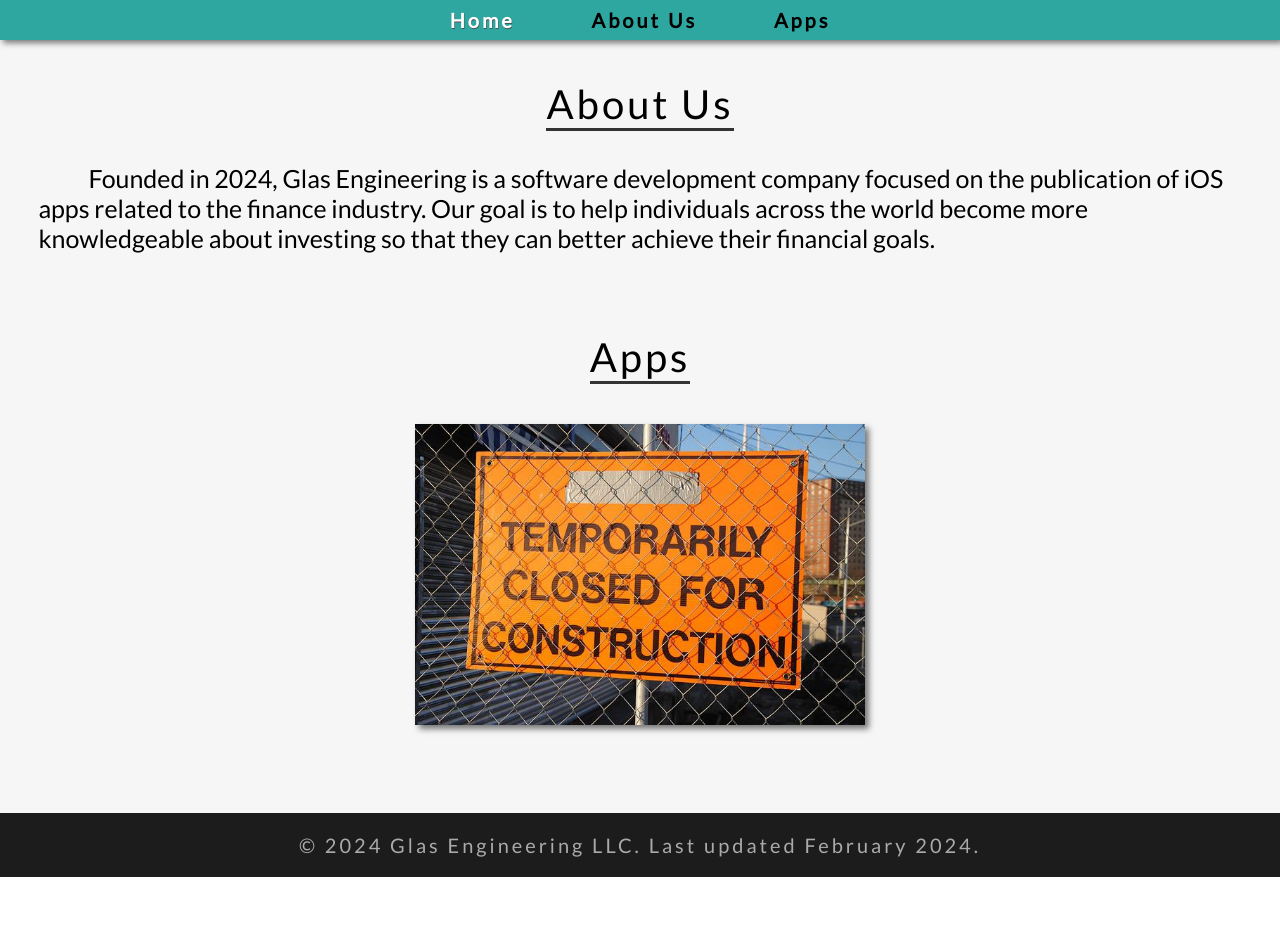
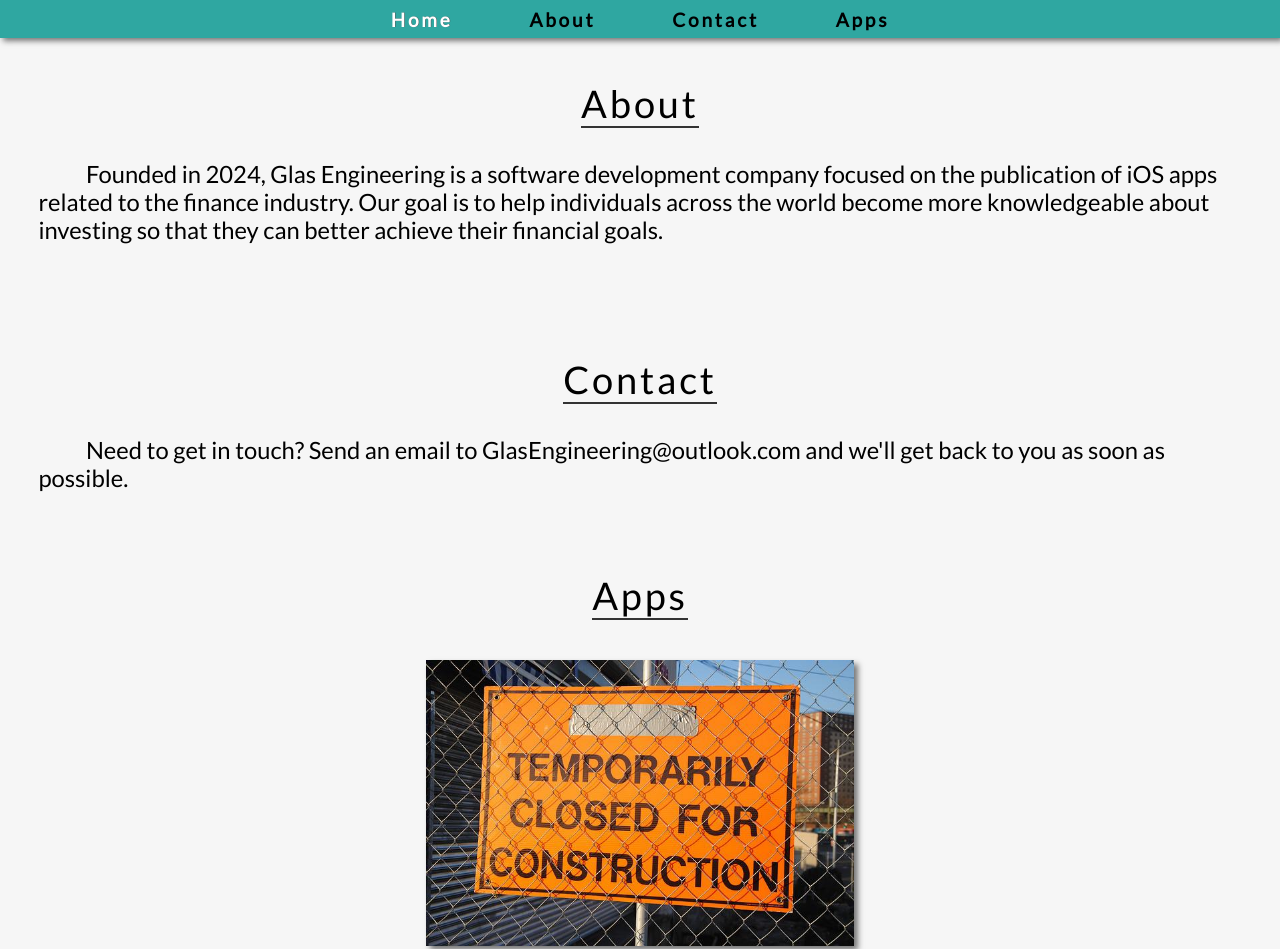
Before and after one commit to glasengineering/glasengineering.github.io, a plain HTML site: page index.html in a window 1280 px wide. Shown: the part 800-1749 px from the top of the page. Before the commit the page ends 1677 px from the top, so only its background shows below. Drawn offline with Linux system fonts and the light colour scheme.

Commit message:
Added contact information and other changes.

```diff
--- a/index.html
+++ b/index.html
@@ -1,6 +1,7 @@
 <!-- Informational website for Glas Engineering LLC -->
 
 <!-- Images Attribution: -->
+<!-- Favicon image generated on FavIcon.io. Link: https://favicon.io/favicon-generator/ -->
 <!-- Website background image downloaded from geralt on Pixabay.com. Link: https://pixabay.com/illustrations/digitization-transformation-binary-5194814/ -->
 <!-- Under construction image downloaded from Michael_Luenen on Pixabay.com. Link: https://pixabay.com/photos/construction-site-website-1561769/ -->
 
@@ -11,30 +12,30 @@
   <meta content="IE=edge" http-equiv="X-UA-Compatible"/>
   <meta content="width=device-width, initial-scale=1.0" name="viewport"/>
   <link href="styles.css" rel="stylesheet"/>
-  <!-- TO DO: Add company logo -->
-  <!-- <link href="images/icon.ico" rel="shortcut icon" type="image/x-icon"/>
-  <link href="images/icon.ico" rel="icon" type="image/x-icon"/> -->
+  <link href="images/icon.ico" rel="shortcut icon" type="image/x-icon"/>
+  <link href="images/icon.ico" rel="icon" type="image/x-icon"/>
   <title>Glas Engineering</title>
 </head>
 
 <body>
 <div class="container">
   <!--Section 1-->
-  <section class="section1 center" id="section1">
+  <section class="section1 center" id="home">
       <h1 class="section1-heading center">Glas Engineering</h1>
-    <a class="section1-btn" href="#section3">Apps</a>
+    <a class="section1-btn" href="#apps">Apps</a>
   </section>
 
   <!--Nav Bar-->
   <nav class="navbar center">
-    <a class="navbar-link" href="#section1">Home</a>
-    <a class="navbar-link" href="#section2">About Us</a>
-    <a class="navbar-link" href="#section3">Apps</a>
+    <a class="navbar-link" href="#home">Home</a>
+    <a class="navbar-link" href="#about">About</a>
+    <a class="navbar-link" href="#contact">Contact</a>
+    <a class="navbar-link" href="#apps">Apps</a>
   </nav>
 
-  <!--Section 2-->
-  <section class="section2" id="section2">
-        <h1 class="section2-heading">About Us</h1>
+  <!--About-->
+  <section class="section2" id="about">
+        <h1 class="section2-heading">About</h1>
 
         <h2 class="section2-body">
             &emsp;&emsp;Founded in 2024, Glas Engineering is a software development company focused on the publication of iOS apps related to the finance industry.
@@ -42,8 +43,17 @@
         </h2>
   </section>
 
+  <!--Contact-->
+  <section class="section2" id="contact">
+    <h1 class="section2-heading">Contact</h1>
+
+    <h2 class="section2-body">
+        &emsp;&emsp;Need to get in touch? Send an email to GlasEngineering@outlook.com and we'll get back to you as soon as possible.
+    </h2>
+</section>
+
   <!--Section 3-->
-  <section class="section3" id="section3">
+  <section class="section3" id="apps">
         <h1 class="section3-heading">Apps</h1>
         <div class="apps-wrapper center">
           <!--Apps-->
@@ -59,7 +69,7 @@
   </section>
 
   <!--Section 4-->
-  <footer class="section4" id="section4">
+  <footer class="section4" id="footer">
       <p class="release-date">
           &copy 2024 Glas Engineering LLC. Last updated February 2024.
       </p>
--- a/styles.css
+++ b/styles.css
@@ -22,7 +22,8 @@
 
 html {
     scroll-behavior: smooth;
-    font-size: calc(15px + 0.390625vw);
+    /* Dynamic font size based on device width */
+    font-size: calc(14px + 0.390625vw);
 }
 
 .center {
```
Also changed, not shown: images/Background.jpg, images/icon.ico (added), 1 other file.
